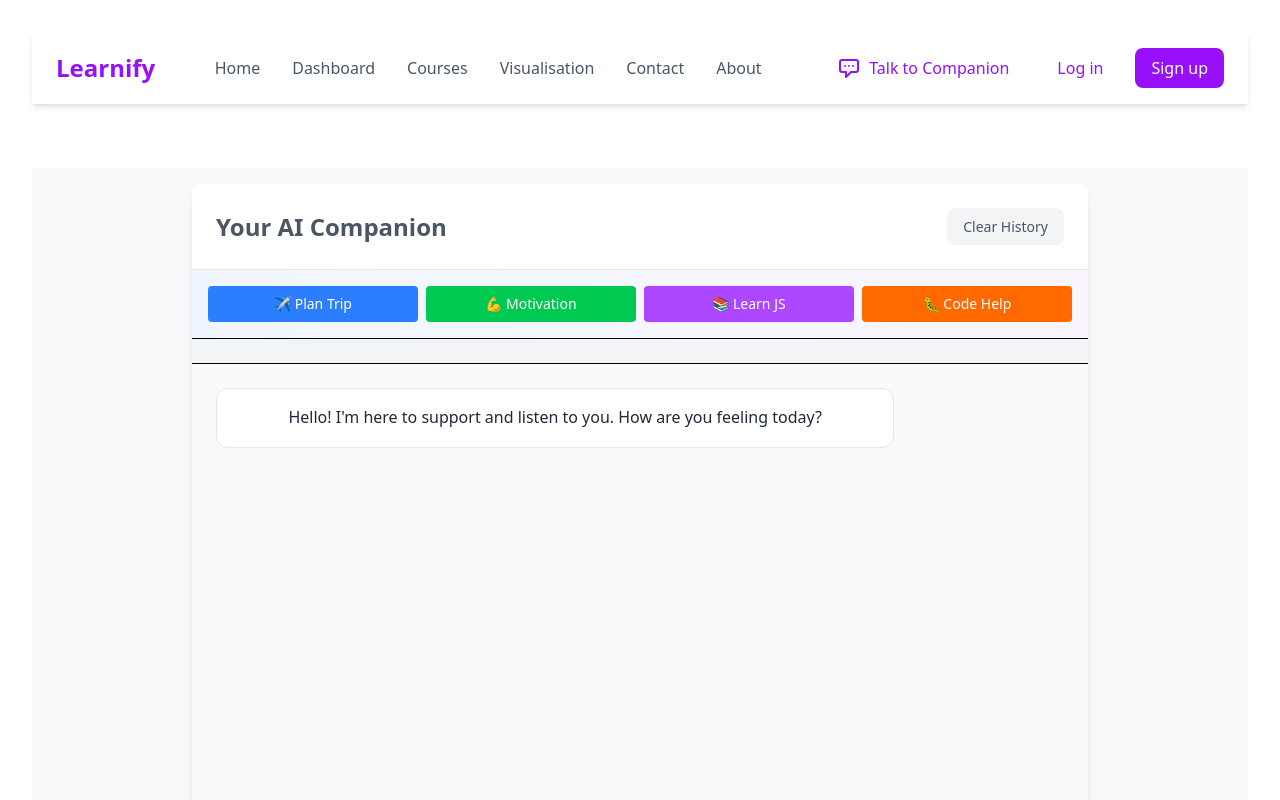
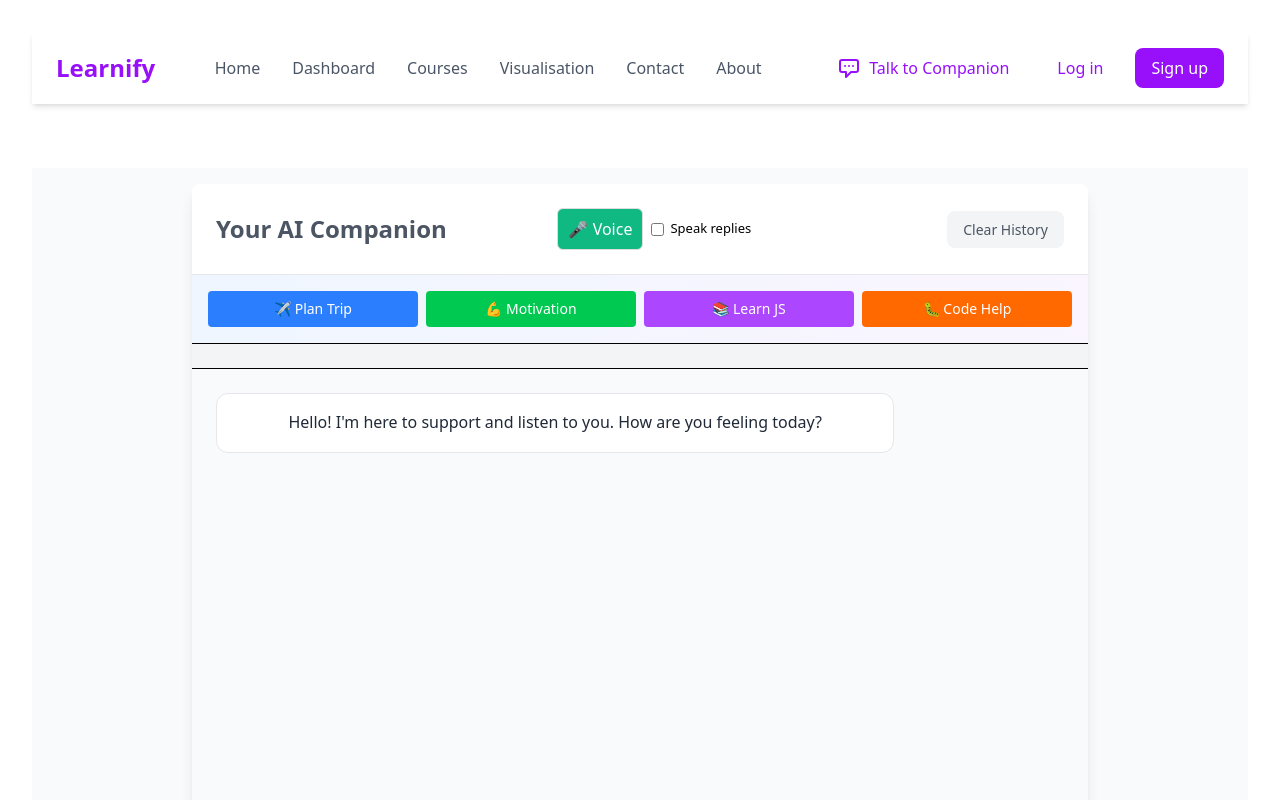
Before and after one commit to ArchitSaxena349/LearnBuddy-Agents, a React (Vite) app in the folder frontend/: page /companion in a window 1280 px wide. Shown: the top 800 px of the page. Built offline with nearby package versions, Linux system fonts and the light colour scheme; no server answers.

Commit message:
Add VoiceAssistant component and integrate with CompanionChat (STT/TTS)

```diff
--- a/frontend/src/components/companion-chat.jsx
+++ b/frontend/src/components/companion-chat.jsx
@@ -1,6 +1,7 @@
 import { useState, useRef, useEffect } from 'react';
 import { getGeminiResponse } from '../config/gemini';
 import '../styles/companion-chat.css';
+import VoiceAssistant from './voiceAssistant';
 
 const BASE_URL = 'https://learnbuddy-api.onrender.com';
 
@@ -27,6 +28,7 @@ const CompanionChat = () => {
         feedback: ''
     });
     const messagesEndRef = useRef(null);
+    const [voiceEnabled, setVoiceEnabled] = useState(false);
 
     // Function to make POST requests to the endpoints
     const makePostRequest = async (endpoint, data) => {
@@ -179,12 +181,48 @@ const CompanionChat = () => {
                 role: 'assistant',
                 content: response
             }]);
+            // Speak response if enabled
+            if (voiceEnabled && typeof window !== 'undefined' && window.speechSynthesis) {
+                try {
+                    const utter = new SpeechSynthesisUtterance(response);
+                    window.speechSynthesis.cancel();
+                    window.speechSynthesis.speak(utter);
+                } catch (e) {
+                    console.warn('TTS failed:', e);
+                }
+            }
         } catch (error) {
             console.error('Error:', error);
             setMessages(prev => [...prev, {
                 role: 'assistant',
                 content: "I'm having trouble responding right now, but I want you to know that you're not alone. Would you like to try talking about something else?"
             }]);
+        } finally {
+            setIsTyping(false);
+        }
+    };
+
+    // Handler used by VoiceAssistant to send transcribed text
+    const handleVoiceResult = async (text) => {
+        if (!text || !text.trim()) return;
+        const userMessage = { role: 'user', content: text };
+        setMessages(prev => [...prev, userMessage]);
+        setIsTyping(true);
+        try {
+            const response = await getGeminiResponse(text);
+            setMessages(prev => [...prev, { role: 'assistant', content: response }]);
+            if (voiceEnabled && typeof window !== 'undefined' && window.speechSynthesis) {
+                try {
+                    const utter = new SpeechSynthesisUtterance(response);
+                    window.speechSynthesis.cancel();
+                    window.speechSynthesis.speak(utter);
+                } catch (e) {
+                    console.warn('TTS failed:', e);
+                }
+            }
+        } catch (err) {
+            console.error('Voice send error', err);
+            setMessages(prev => [...prev, { role: 'assistant', content: "Sorry — I couldn't process your voice input." }]);
         } finally {
             setIsTyping(false);
         }
@@ -247,9 +285,12 @@ const CompanionChat = () => {
             <div className="max-w-4xl mx-auto bg-white rounded-lg shadow-lg overflow-hidden">
                 <div className="chat-header">
                     <h2>Your AI Companion</h2>
-                    <button onClick={clearHistory} className="clear-button">
-                        Clear History
-                    </button>
+                    <div style={{ display: 'flex', gap: 8, alignItems: 'center' }}>
+                        <VoiceAssistant onResult={handleVoiceResult} voiceEnabled={voiceEnabled} setVoiceEnabled={setVoiceEnabled} />
+                        <button onClick={clearHistory} className="clear-button">
+                            Clear History
+                        </button>
+                    </div>
                 </div>
                 <div className="feature-buttons p-4 bg-gradient-to-r from-blue-50 to-purple-50 border-b grid grid-cols-2 md:grid-cols-4 gap-2">
                     <button
--- /dev/null
+++ b/frontend/src/components/voiceAssistant.jsx
@@ -0,0 +1,86 @@
+import { useState, useEffect, useRef } from 'react';
+
+const SpeechRecognition = window.SpeechRecognition || window.webkitSpeechRecognition || null;
+
+export default function VoiceAssistant({ onResult, voiceEnabled, setVoiceEnabled }) {
+  const [listening, setListening] = useState(false);
+  const [transcript, setTranscript] = useState('');
+  const recognitionRef = useRef(null);
+
+  useEffect(() => {
+    if (!SpeechRecognition) return;
+    const recog = new SpeechRecognition();
+    recog.lang = 'en-US';
+    recog.interimResults = true;
+    recog.maxAlternatives = 1;
+
+    recog.onresult = (event) => {
+      let interim = '';
+      let final = '';
+      for (let i = event.resultIndex; i < event.results.length; i++) {
+        const res = event.results[i];
+        if (res.isFinal) final += res[0].transcript;
+        else interim += res[0].transcript;
+      }
+      setTranscript((prev) => (final ? final : interim));
+    };
+
+    recog.onend = () => {
+      setListening(false);
+      // deliver final transcript
+      if (transcript && onResult) onResult(transcript.trim());
+    };
+
+    recog.onerror = (e) => {
+      console.error('SpeechRecognition error', e);
+      setListening(false);
+    };
+
+    recognitionRef.current = recog;
+    // eslint-disable-next-line react-hooks/exhaustive-deps
+  }, []);
+
+  const toggleListen = () => {
+    if (!SpeechRecognition) {
+      alert('SpeechRecognition not supported in this browser. Try Chrome.');
+      return;
+    }
+
+    const recog = recognitionRef.current;
+    if (!recog) return;
+
+    if (listening) {
+      recog.stop();
+    } else {
+      setTranscript('');
+      recog.start();
+      setListening(true);
+    }
+  };
+
+  return (
+    <div style={{ display: 'flex', alignItems: 'center', gap: 8 }}>
+      <button
+        onClick={toggleListen}
+        title={listening ? 'Stop listening' : 'Start voice input'}
+        style={{
+          padding: '8px 10px',
+          borderRadius: 6,
+          border: '1px solid #ddd',
+          background: listening ? '#ef4444' : '#10b981',
+          color: 'white',
+          cursor: 'pointer',
+        }}
+      >
+        {listening ? '● Listening' : '🎤 Voice'}
+      </button>
+
+      <label style={{ display: 'flex', alignItems: 'center', gap: 6, cursor: 'pointer' }}>
+        <input type="checkbox" checked={voiceEnabled} onChange={(e) => setVoiceEnabled(e.target.checked)} />
+        <span style={{ fontSize: 13 }}>Speak replies</span>
+      </label>
+
+      <div style={{ minWidth: 180, maxWidth: 360, fontSize: 13, color: '#333' }}>{transcript}</div>
+    </div>
+  );
+}
```
